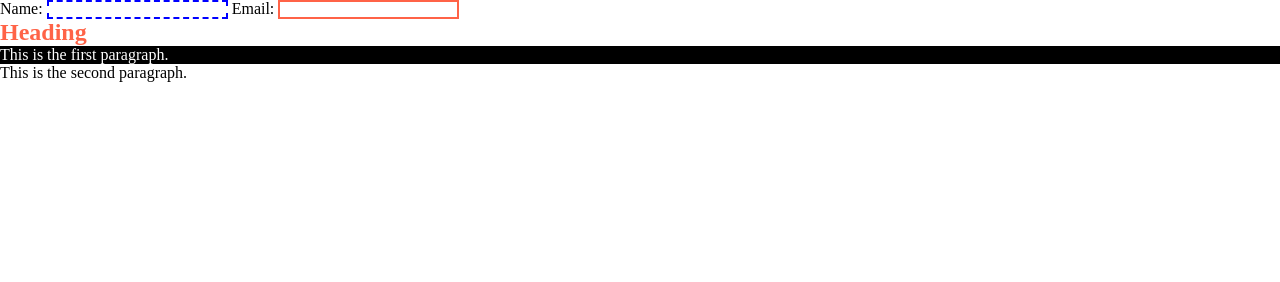
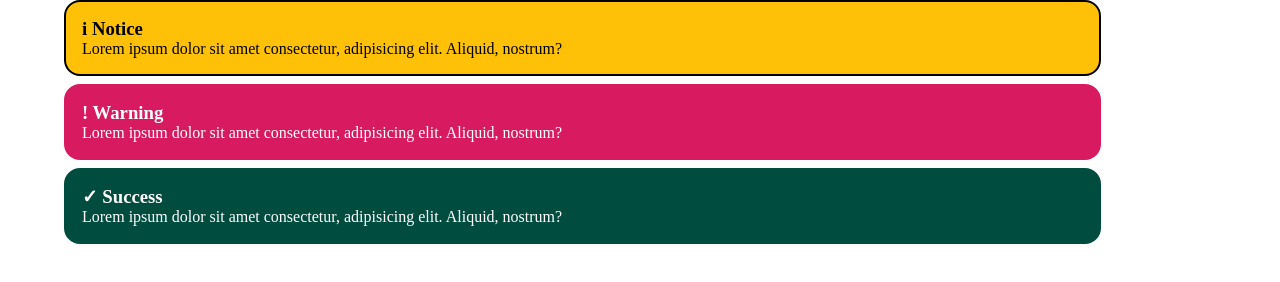
Before and after one commit to voffee/CSS-Sprint, a plain HTML site: page index.html in a window 1280 px wide. Drawn offline with Linux system fonts and the light colour scheme; a web font is replaced by a local one.

Commit message:
Compound Selectors

```diff
--- a/css/style.css
+++ b/css/style.css
@@ -13,25 +13,68 @@
 
 input {
     /* Style for input not in label */
-    border: tomato 2px solid;
+    /* border: tomato 2px solid; */
 }
 
 label {
     /* Style for label */
-    font-family: "Esteban", serif;
-    font-size: 1rem;
+    /* font-family: "Esteban", serif; */
+    /* font-size: 1rem; */
 
     & input {
         /* Style for input within label */
-        border: blue 2px dashed;
+        /* border: blue 2px dashed; */
     }
 }
 
 h2 {
-    color: tomato;
+    /* color: tomato; */
 
     + p {
-        color: white;
-        background-color: black;
+        /* color: white; */
+        /* background-color: black; */
     }
 }
+
+.notices {
+    display: flex;
+    flex-direction: column;
+    gap: 0.5rem;
+    width: 90%;
+    margin: auto;
+}
+
+.notice {
+    width: 90%;
+    justify-content: center;
+    border-radius: 1rem;
+    border: black solid 2px;
+    background-color: #FFC107;
+    color: black;
+    padding: 1rem;
+
+    .notice-heading::before {
+        /* equivalent to '.notice .notice-heading::before */
+        content: "i ";
+    }
+    &.warning {
+        /* equivalent to '.notice.warning' */
+        background-color: #D81B60;
+        border-color: #D81B60;
+        color: white;
+        .warning-heading::before {
+            /* equivalent to '.notice.warning .warning-heading::before */
+            content: "! ";
+        }
+    }
+    &.success {
+        /* equivalent to '.notice.success' */
+        background-color: #004D40;
+        border-color: #004D40;
+        color: white;
+        .success-heading::before {
+            /* equivalent to '.notice.success .success-heading::before' */
+            content: "✓ ";
+        }
+    }
+}
--- a/index.html
+++ b/index.html
@@ -12,7 +12,7 @@
     <title>CSS Nesting, Combinators, Compound Selectors & Appended Nesting Selectors</title>
 </head>
 <body>
-    <form action="">
+    <!-- <form action="">
         <label for="name">Name:
             <input type="text" name="" id="name">
         </label>
@@ -22,6 +22,21 @@
 
     <h2>Heading</h2>
     <p>This is the first paragraph.</p>
-    <p>This is the second paragraph.</p>
+    <p>This is the second paragraph.</p> -->
+
+    <div class="notices">
+        <div class="notice">
+            <h3 class="notice-heading">Notice</h3>
+            <p>Lorem ipsum dolor sit amet consectetur, adipisicing elit. Aliquid, nostrum?</p>
+        </div>
+        <div class="notice warning">
+            <h3 class="warning-heading">Warning</h3>
+            <p>Lorem ipsum dolor sit amet consectetur, adipisicing elit. Aliquid, nostrum?</p>
+        </div>
+        <div class="notice success">
+            <h3 class="success-heading">Success</h3>
+            <p>Lorem ipsum dolor sit amet consectetur, adipisicing elit. Aliquid, nostrum?</p>
+        </div>
+    </div>
 </body>
 </html>
```
